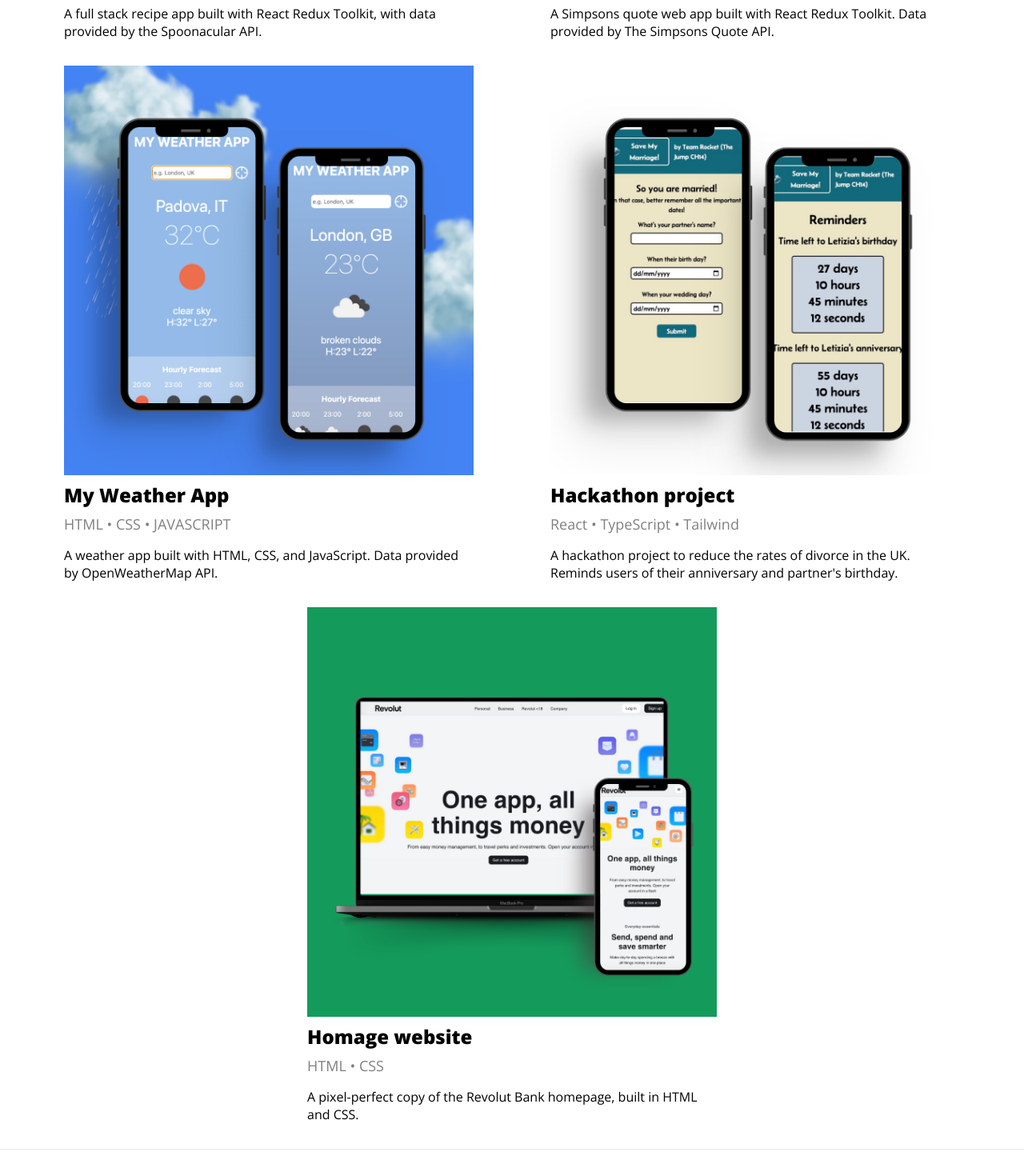
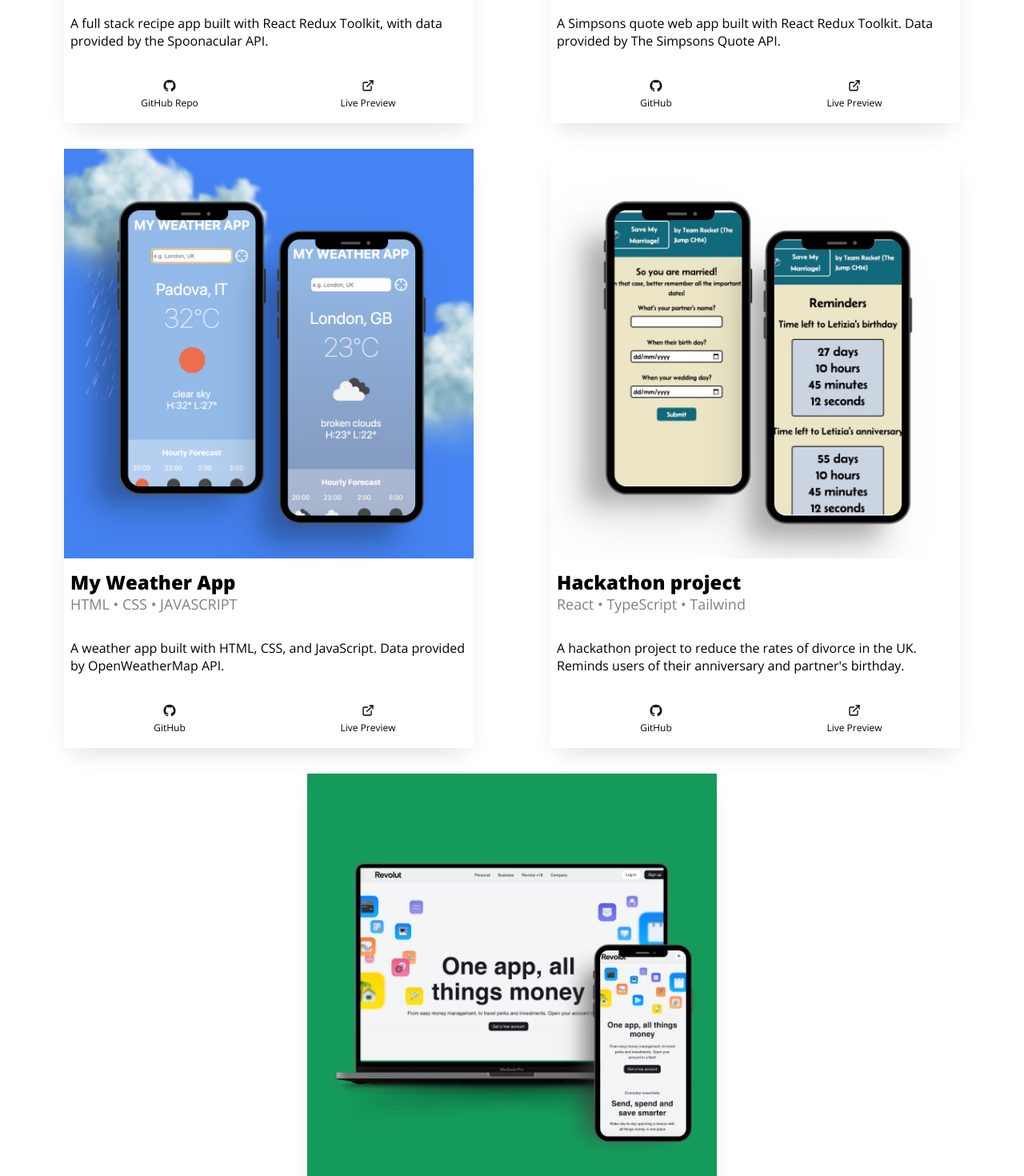
Before and after one commit to letizia-sorrentino/my-portfolio, a React (Create React App) app: page / in a window 1280 px wide. Shown: the part 1040-2510 px from the top of the page at 80% size. Built offline with nearby package versions, Linux system fonts and the light colour scheme.

Commit message:
updated work

```diff
--- a/src/components/Projects.jsx
+++ b/src/components/Projects.jsx
@@ -18,14 +18,31 @@
     <>
       <div className="projectsCardsContainter">
         <div className="projectCard">
-          <div className="projectLinks">
+          <a
+            href="https://lovefoodapp.co.uk/"
+            target="_blank"
+            rel="noopener noreferrer"
+          >
             <img
               className="projectCardImage"
               src={loveFoodApp}
               alt="love food project"
             />
+          </a>
+          <div className="projectCardInfo">
+            <h3 className="projectTitle">Love Food App</h3>
+
+            <p className="tech">
+              REACT &#8226; REDUX TOOLKIT &#8226; CSS &#8226; NODE.JS &#8226;
+              EXPRESS.JS &#8226; SQL
+            </p>
+
+            <p className="projectCardDescription">
+              A full stack recipe app built with React Redux Toolkit, with data
+              provided by the Spoonacular API.
+            </p>
             <div
-              className={`projectHover ${
+              className={`projectLinks ${
                 isDarkTheme ? "darkTheme" : "lightTheme"
               }`}
             >
@@ -46,7 +63,7 @@
                       isDarkTheme ? "darkTheme" : "lightTheme"
                     }`}
                   >
-                    GitHub
+                    GitHub Repo
                   </figcaption>
                 </figure>{" "}
               </a>
@@ -72,32 +89,31 @@
               </a>
             </div>
           </div>
-
-          <div className="projectCardInfo">
-            <h3 className="projectTitle">Love Food App</h3>
-          </div>
-
-          <p className="tech">
-            REACT &#8226; REDUX TOOLKIT &#8226; CSS &#8226; NODE.JS &#8226;
-            EXPRESS.JS &#8226; SQL
-          </p>
-
-          <p className="projectCardDescription">
-            A full stack recipe app built with React Redux Toolkit, with data
-            provided by the Spoonacular API.
-          </p>
         </div>
 
         <div className="projectCard">
-          <div className="projectLinks">
+          <a
+            href="https://tangerine-speculoos-bed51c.netlify.app"
+            target="_blank"
+            rel="noopener noreferrer"
+          >
+            {" "}
             <img
               className="projectCardImage"
               src={theSimpsonsApp}
               alt="Simpsons project"
-            />
+            />{" "}
+          </a>
 
+          <div className="projectCardInfo">
+            <h3 className="projectTitle">The Simpsons Quote App</h3>
+            <p className="tech">REACT &#8226; REDUX TOOLKIT &#8226; CSS</p>
+            <p className="projectCardDescription">
+              A Simpsons quote web app built with React Redux Toolkit. Data
+              provided by The Simpsons Quote API.
+            </p>
             <div
-              className={`projectHover ${
+              className={`projectLinks ${
                 isDarkTheme ? "darkTheme" : "lightTheme"
               }`}
             >
@@ -142,28 +158,32 @@
                   </figcaption>
                 </figure>
               </a>
-            </div>
+            </div>{" "}
           </div>
-          <div className="projectCardInfo">
-            <h3 className="projectTitle">The Simpsons Quote App</h3>
-          </div>
-
-          <p className="tech">REACT &#8226; REDUX TOOLKIT &#8226; CSS</p>
-          <p className="projectCardDescription">
-            A Simpsons quote web app built with React Redux Toolkit. Data
-            provided by The Simpsons Quote API.
-          </p>
         </div>
 
         <div className="projectCard">
-          <div className="projectLinks">
+          <a
+            href="https://clever-figolla-0aecb4.netlify.app/"
+            target="_blank"
+            rel="noopener noreferrer"
+          >
             <img
               className="projectCardImage"
               src={myWeatherApp}
               alt="weather app"
             />
+          </a>
+
+          <div className="projectCardInfo">
+            <h3 className="projectTitle">My Weather App</h3>
+            <p className="tech">HTML &#8226; CSS &#8226; JAVASCRIPT</p>
+            <p className="projectCardDescription">
+              A weather app built with HTML, CSS, and JavaScript. Data provided
+              by OpenWeatherMap API.
+            </p>
             <div
-              className={`projectHover ${
+              className={`projectLinks ${
                 isDarkTheme ? "darkTheme" : "lightTheme"
               }`}
             >
@@ -208,30 +228,33 @@
                   </figcaption>
                 </figure>
               </a>
-            </div>
+            </div>{" "}
           </div>
-
-          <div className="projectCardInfo">
-            <h3 className="projectTitle">My Weather App</h3>
-          </div>
-
-          <p className="tech">HTML &#8226; CSS &#8226; JAVASCRIPT</p>
-          <p className="projectCardDescription">
-            A weather app built with HTML, CSS, and JavaScript. Data provided by
-            OpenWeatherMap API.
-          </p>
         </div>
 
         <div className="projectCard">
-          <div className="projectLinks">
+          <a
+            href="https://save-my-marriage-team-rocket.netlify.app/"
+            target="_blank"
+            rel="noopener noreferrer"
+          >
             <img
               className="projectCardImage"
               src={hackathon}
               alt="hackathon-project"
             />
+          </a>
 
+          <div className="projectCardInfo">
+            <h3 className="projectTitle">Hackathon project </h3>
+
+            <p className="tech">React &#8226; TypeScript &#8226; Tailwind</p>
+            <p className="projectCardDescription">
+              A hackathon project to reduce the rates of divorce in the UK.
+              Reminds users of their anniversary and partner's birthday.
+            </p>
             <div
-              className={`projectHover ${
+              className={`projectLinks ${
                 isDarkTheme ? "darkTheme" : "lightTheme"
               }`}
             >
@@ -278,26 +301,31 @@
               </a>
             </div>
           </div>
-
-          <div className="projectCardInfo">
-            <h3 className="projectTitle">Hackathon project </h3>
-          </div>
-          <p className="tech">React &#8226; TypeScript &#8226; Tailwind</p>
-          <p className="projectCardDescription">
-            A hackathon project to reduce the rates of divorce in the UK.
-            Reminds users of their anniversary and partner's birthday.
-          </p>
         </div>
 
         <div className="projectCard">
-          <div className="projectLinks">
+          <a
+            href="https://dainty-cendol-7f73d6.netlify.app"
+            target="_blank"
+            rel="noopener noreferrer"
+          >
+            {" "}
             <img
               className="projectCardImage"
               src={Homage}
               alt="homage project"
             />{" "}
+          </a>
+          <div className="projectCardInfo">
+            <h3 className="projectTitle">Homage website</h3>
+
+            <p className="tech">HTML &#8226; CSS</p>
+            <p className="projectCardDescription">
+              A pixel-perfect copy of the Revolut Bank homepage, built in HTML
+              and CSS.
+            </p>
             <div
-              className={`projectHover ${
+              className={`projectLinks ${
                 isDarkTheme ? "darkTheme" : "lightTheme"
               }`}
             >
@@ -344,14 +372,6 @@
               </a>
             </div>
           </div>
-          <div className="projectCardInfo">
-            <h3 className="projectTitle">Homage website</h3>
-          </div>
-          <p className="tech">HTML &#8226; CSS</p>
-          <p className="projectCardDescription">
-            A pixel-perfect copy of the Revolut Bank homepage, built in HTML and
-            CSS.
-          </p>
         </div>
       </div>
     </>
--- a/src/styles/Work.css
+++ b/src/styles/Work.css
@@ -16,83 +16,68 @@
 .projectsCardsContainter {
     display: flex;
     flex-direction: column;
-    max-width: 85vw;
+    max-width: 90vw;
+    align-items: center;
+    margin-bottom: 2rem;
 }
 
 .projectCard {
-    display: grid;
-    padding-bottom: 1rem;
+    display: flex;
+    flex-direction: column;
+    width: 90vw;
+    margin-bottom: 2rem;
+    box-shadow: 0px 15px 30px -11px rgb(221, 221, 221);
 
 }
 
-.projectLinks {
-    display: flex;
-    align-items: center;
-    justify-content: space-around;
+a:hover {
+    cursor: pointer;
 }
 
 .projectCardImage {
-    width: 85vw;
+    width: 90vw;
     height: auto;
-    position: relative;
-    transition: filter 0.3s;
 }
 
-/* .projectCardImage:hover {
-    filter: blur(0.2rem);
+.projectCardInfo {
+    display: grid;
+    grid-template-rows: 2rem 3.5rem 5rem 3rem;
+    padding: 0.5rem;
+}
 
-} */
+.projectTitle {
+    font-size: 1.5rem;
+    margin: 0;
+}
 
-.projectHover {
-    display: none;
-    position: absolute;
-    border-radius: 1rem;
+.tech {
+    color: rgb(128, 128, 128);
+    font-size: 1.125rem;
+    margin: 0;
 
 }
 
-.projectCardImage:hover+.projectHover {
-    display: block;
+.projectCardDescription {
+    margin: 0;
+}
+
+.projectLinks {
+    display: grid;
+    grid-template-columns: 1fr 1fr;
+    justify-items: center;
 
 }
 
-.projectHover:hover {
-    display: block;
 
+.gitHubButton,
+.LivePreviewButton {
+    margin: 0;
 }
-
-/*
-.projectHover:hover+.projectCardImage {
-    filter: blur(0.2rem);
-} */
 
 .gitHubIcon,
 .linkIcon {
     height: 1rem;
     width: 1rem;
-
-}
-
-
-.projectCardInfo {
-    display: grid;
-    grid-template-columns: 1fr 2rem 2rem;
-    align-items: baseline;
-    justify-content: start;
-    justify-items: start;
-}
-
-.projectTitle {
-    font-size: 1.5rem;
-    margin-top: 0.5rem;
-    margin-bottom: 0;
-}
-
-.tech {
-    color: #808080;
-    font-size: 1.125rem;
-    margin-top: 0.5rem;
-    margin-bottom: 0;
-
 }
 
 /* Media Queries */
```
